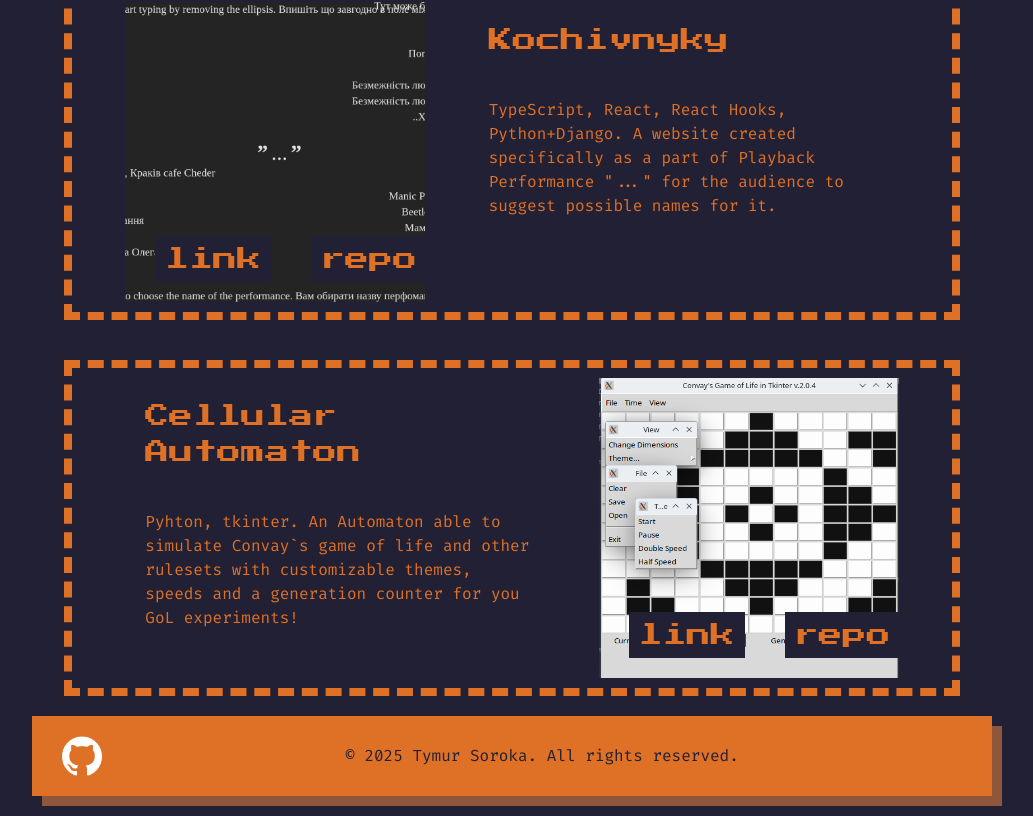
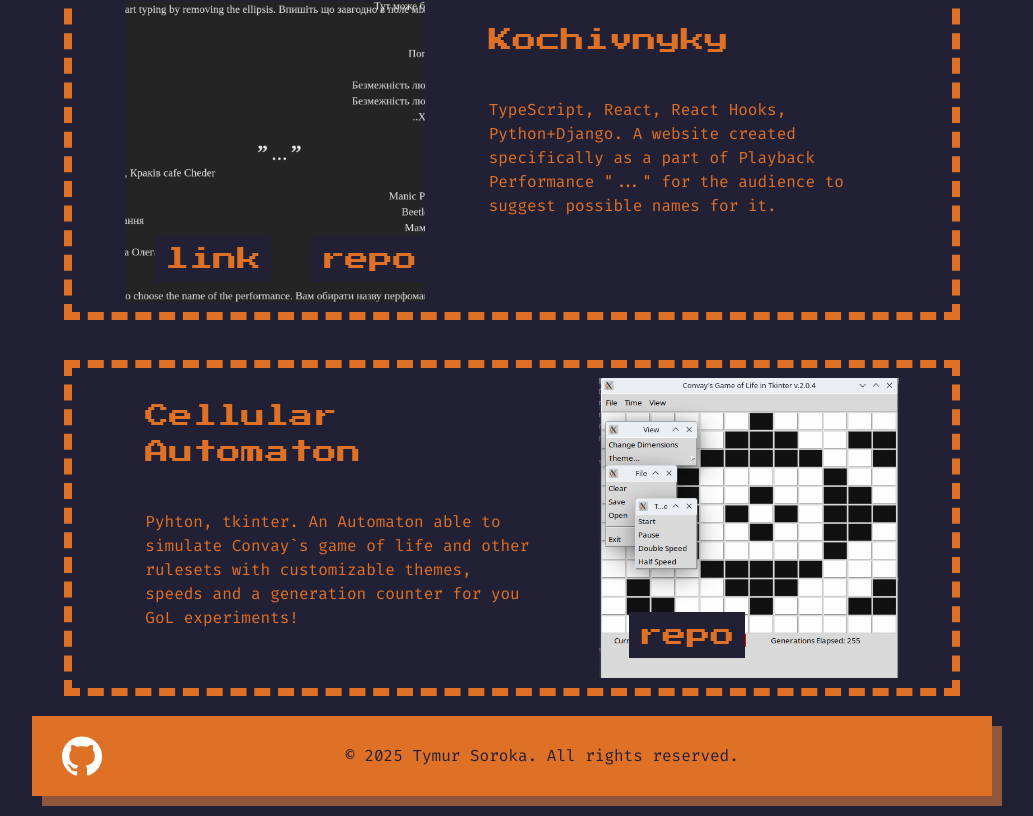
Before and after one commit to timtim40a/timtim40a.github.io, a React (Vite) app: page /projects in a window 1280 px wide. Shown: the part 1482-2298 px from the top of the page, without its empty margins (128-1161 px from the left). Built offline with nearby package versions, Linux system fonts and the light colour scheme.

Commit message:
Fix links in project page

```diff
--- a/src/components/hoverImage/HoverImage.tsx
+++ b/src/components/hoverImage/HoverImage.tsx
@@ -55,7 +55,7 @@ function HoverImage({
                         {title}
                     </h2>
                 ) : null}
-                {github && /^(https?:\/\/|\/\/|mailto:|tel:)/i.test(github) ? (
+                {github && github.includes("https://github.com") ? (
                     <h2
                         className="hover-image__title"
                         onClick={handleGithubClick}
--- a/src/components/projectCard/ProjectCard.tsx
+++ b/src/components/projectCard/ProjectCard.tsx
@@ -31,7 +31,7 @@ function ProjectCard({
                         src2={img2}
                         alt={alt}
                         link={link ? link : ""}
-                        github={github ? link : ""}
+                        github={github ? github : ""}
                     />
                 ) : (
                     <img className="project-card__image" src={img1} alt={alt} />
--- a/src/pages/Projects.tsx
+++ b/src/pages/Projects.tsx
@@ -43,10 +43,10 @@ function Projects() {
             <ProjectCard
                 title="Cellular Automaton"
                 description="Pyhton, tkinter. An Automaton able to simulate Convay`s game of life and other rulesets with customizable themes, speeds and a generation counter for you GoL experiments!"
-                link="https://github.com/timtim40a/Automaton"
+                link=""
                 img1="automaton.png"
                 img2="automaton2.png"
-                alt="link"
+                alt=""
                 github="https://github.com/timtim40a/Automaton"
             ></ProjectCard>
         </>
```
